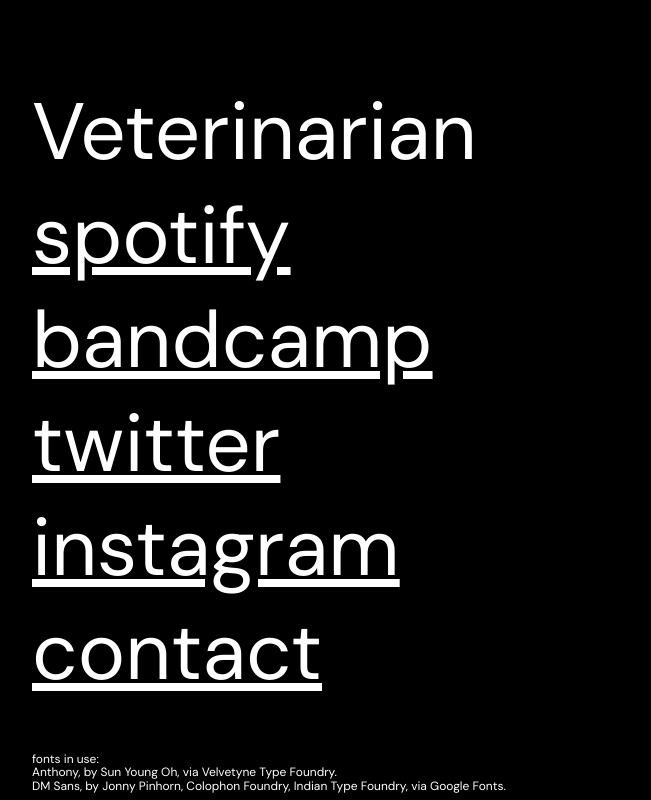
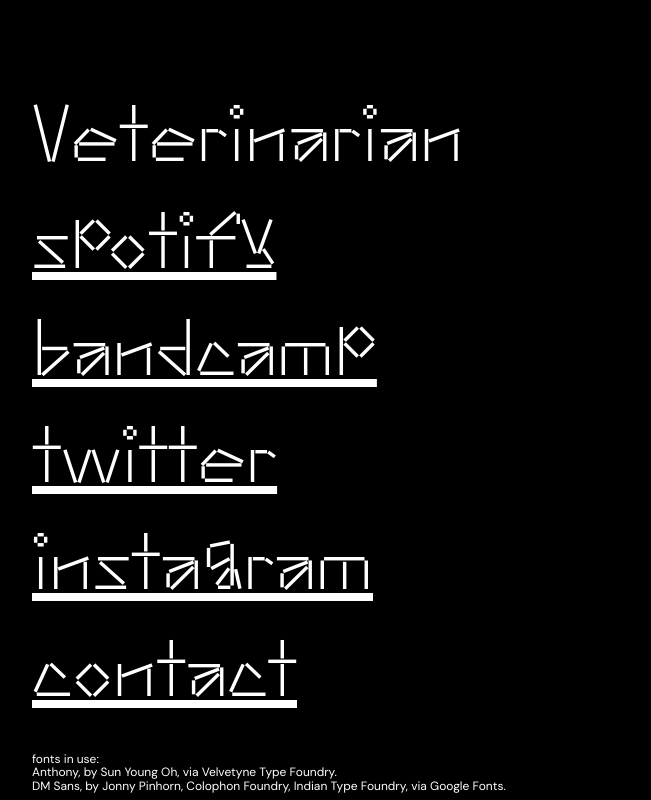
Before and after one commit to ckeramidas/ckeramidas.github.io, a plain HTML site: page index.html in a window 1280 px wide. Shown: the full height of the page, 96-747 px from the left. Drawn offline with Linux system fonts and the light colour scheme; files whose address does not match are found by name.

Commit message:
fix attempt 7?

```diff
--- a/index.html
+++ b/index.html
@@ -6,8 +6,8 @@
         <link rel="icon" type="image/png" sizes="32x32" href="/favicon-32x32.png">
         <link rel="icon" type="image/png" sizes="16x16" href="/favicon-16x16.png">
         <link rel="manifest" href="/site.webmanifest">
-        <link rel="mask-icon" href="/safari-pinned-tab.svg" color="#5bbad5">
-        <meta name="msapplication-TileColor" content="#da532c">
+        <link rel="mask-icon" href="/safari-pinned-tab.svg" color="#076157">
+        <meta name="msapplication-TileColor" content="#076157">
         <meta name="theme-color" content="#ffffff">
         <link rel="stylesheet" href="styles/style.css">
         <link rel="preconnect" href="https://fonts.gstatic.com">
--- a/styles/style.css
+++ b/styles/style.css
@@ -64,7 +64,7 @@ html,body{
 body{
     margin: 10vw;
     background: black;
-    font-family: Anthony, 'DM Sans', sans-serif;
+    font-family: Anthony, 'anthonyregular', 'DM Sans', sans-serif;
     color: white;
     font-size: 5em;
 }
```
